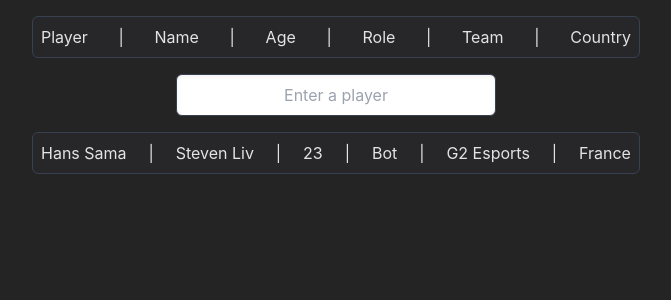
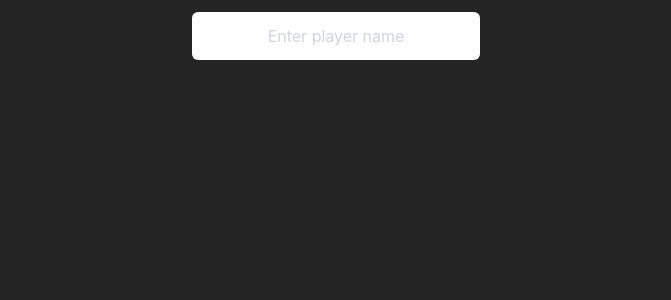
Before and after one commit to Artificyall/lol-esport-guessr, a React (Vite) app: page / in a window 1280 px wide. Shown: the top 300 px of the page, without its empty margins (304-975 px from the left). Built offline with nearby package versions, Linux system fonts and the light colour scheme.

Commit message:
autocomplete now fully works, you can add guess

```diff
--- a/src/components/AutoComplete.tsx
+++ /dev/null
@@ -1,35 +0,0 @@
-import { players } from "../data/players"
-
-interface AutoCompleteProps {
-  search: string
-  setInput: (input: string) => void
-}
-
-export const AutoComplete: React.FC<AutoCompleteProps> = ({
-  search,
-  setInput,
-}) => {
-  return (
-    <>
-      <div className="flex flex-col justify-center items-center">
-        {search && (
-          <ul>
-            {players
-              .filter((player) =>
-                player.Player.toLowerCase().startsWith(search.toLowerCase())
-              )
-              .map((player) => (
-                <li
-                  key={player.Player}
-                  className="p-0.5 border border-slate-700 rounded-md cursor-pointer"
-                  onClick={() => setInput(player.Player)}
-                >
-                  {player.Player}
-                </li>
-              ))}
-          </ul>
-        )}
-      </div>
-    </>
-  )
-}
--- a/src/components/Main.tsx
+++ b/src/components/Main.tsx
@@ -1,14 +1,25 @@
-import Players from "./Players"
 import { players } from "../data/players"
 import { useState } from "react"
+import PlayerItem from "./PlayerItem"
+import { PlayerInput } from "./PlayerInput"
+import { Player } from "../types"
 
 export const Main: React.FC = () => {
-  const [search, setSearch] = useState<string>("")
+  const [guesses, setGuesses] = useState<Array<string>>([])
+
+  const getPlayer = (player: string): Player => {
+    return players.find((p) => p.Player === player)!
+  }
 
   return (
     <>
       <div className="flex flex-col items-center justify-center">
-        <Players players={players} setSearch={setSearch} search={search} />
+        <PlayerInput guesses={guesses} setGuesses={setGuesses} />
+        <div className="w-1/2 flex flex-col items-center justify-center">
+          {guesses.map((guess, i) => (
+            <PlayerItem key={i} player={getPlayer(guess)} />
+          ))}
+        </div>
       </div>
     </>
   )
--- /dev/null
+++ b/src/components/PlayerInput.tsx
@@ -0,0 +1,93 @@
+import { players } from "../data/players"
+import { useState, useEffect } from "react"
+
+interface PlayerInputProps {
+  guesses: Array<string>
+  setGuesses: (guesses: Array<string>) => void
+}
+
+export const PlayerInput: React.FC<PlayerInputProps> = ({
+  guesses,
+  setGuesses,
+}) => {
+  const [search, setSearch] = useState<string>("")
+  const [activeIndex, setActiveIndex] = useState<number>(-1)
+  const [filteredPlayers, setFilteredPlayers] = useState(players)
+
+  const addGuess = (player: string) => {
+    if (guesses.includes(player)) return
+    setGuesses([...guesses, player])
+  }
+
+  const handleInputChange = (event: React.ChangeEvent<HTMLInputElement>) => {
+    setSearch(event.target.value)
+    setActiveIndex(-1)
+  }
+
+  const handleKeyDown = (event: React.KeyboardEvent<HTMLInputElement>) => {
+    if (event.key === "ArrowUp") {
+      event.preventDefault()
+      setActiveIndex(
+        (prevIndex) =>
+          (prevIndex - 1 + filteredPlayers.length) % filteredPlayers.length
+      )
+    } else if (event.key === "ArrowDown") {
+      event.preventDefault()
+      setActiveIndex((prevIndex) => (prevIndex + 1) % filteredPlayers.length)
+    } else if (event.key === "Enter" && activeIndex !== -1) {
+      event.preventDefault()
+      addGuess(filteredPlayers[activeIndex].Player)
+      setSearch("")
+      setActiveIndex(-1)
+    }
+  }
+
+  useEffect(() => {
+    setFilteredPlayers(
+      players.filter(
+        (player) =>
+          !guesses.includes(player.Player) &&
+          player.Player.toLowerCase().startsWith(search.toLowerCase()) &&
+          player.Player.toLowerCase() !== search.toLowerCase()
+      )
+    )
+  }, [search, guesses])
+
+  const handleClick = (player: string) => {
+    console.log(`Selected player: ${player}`)
+    setSearch("")
+    setActiveIndex(-1)
+  }
+
+  return (
+    <div className="relative flex flex-col justify-center items-center m-3">
+      <form className="w-72">
+        <div className="relative">
+          <input
+            type="text"
+            value={search}
+            onChange={handleInputChange}
+            onKeyDown={handleKeyDown}
+            className="block w-full px-4 py-3 rounded-md placeholder-gray-300 text-gray-300 focus:outline-none focus:border focus:border-gray-500"
+            placeholder="Enter player name"
+          />
+          {search && filteredPlayers.length > 0 && (
+            <ul className="absolute z-10 w-full border border-gray-400 rounded-md mt-2 overflow-y-auto max-h-52">
+              {filteredPlayers.map((player, index) => (
+                <li
+                  key={player.Player}
+                  className={`px-4 py-2 cursor-pointer ${
+                    index === activeIndex ? "bg-slate-800" : "bg-[#242424]"
+                  }`}
+                  onClick={() => handleClick(player.Player)}
+                >
+                  {player.Player}
+                </li>
+              ))}
+            </ul>
+          )}
+        </div>
+      </form>
+    </div>
+  )
+}
--- a/src/components/PlayerItem.tsx
+++ b/src/components/PlayerItem.tsx
@@ -7,7 +7,7 @@ interface PlayerProps {
 const PlayerItem: React.FC<PlayerProps> = ({ player }) => {
   return (
     <>
-      <div className="p-2 bg-zinc-800 hover:overflow-auto rounded-md flex flex-row justify-between cursor-pointer border border-gray-700 hover:border-gray-500">
+      <div className="p-2 m-1 w-full bg-zinc-800 hover:overflow-auto rounded-md flex flex-row justify-between cursor-pointer border border-gray-700 hover:border-gray-500">
         <p>{player.Player}</p>
         <p>|</p>
         <p>{player.Name}</p>
--- a/src/components/Players.tsx
+++ /dev/null
@@ -1,61 +0,0 @@
-import PlayerItem from "./PlayerItem"
-import { Player } from "../types"
-import { AutoComplete } from "./AutoComplete"
-import { useState } from "react"
-
-interface PlayersProps {
-  players: Array<Player>
-  setSearch: (search: string) => void
-  search: string
-}
-
-const Players: React.FC<PlayersProps> = ({ players, setSearch, search }) => {
-  const [input, setInput] = useState<string>("")
-
-  const handleChange = (e: React.ChangeEvent<HTMLInputElement>) => {
-    setSearch(e.target.value)
-    setInput(e.target.value)
-  }
-
-  return (
-    <>
-      <div className="w-1/2">
-        <div className="p-2 m-4 bg-zinc-800 hover:overflow-auto rounded-md flex flex-row justify-between cursor-pointer border border-gray-700 hover:border-gray-500">
-          <p>Player</p>
-          <p>|</p>
-          <p>Name</p>
-          <p>|</p>
-          <p>Age</p>
-          <p>|</p>
-          <p>Role</p>
-          <p>|</p>
-          <p>Team</p>
-          <p>|</p>
-          <p>Country</p>
-        </div>
-        <div className="flex flex-col items-center justify-center text-center">
-          <input
-            type="text"
-            placeholder="Enter a player"
-            className="p-2 mx-4 w-1/2 rounded-md appearance-none border border-gray-700 shadow-inner"
-            onChange={handleChange}
-            value={input}
-          />
-        </div>
-        <AutoComplete search={search} setInput={setInput} />
-        <ul>
-          {players.map(
-            (player) =>
-              player.Player === "Hans Sama" && (
-                <li className="m-4" key={player.Player}>
-                  <PlayerItem player={player} />
-                </li>
-              )
-          )}
-        </ul>
-      </div>
-    </>
-  )
-}
-
-export default Players
```
